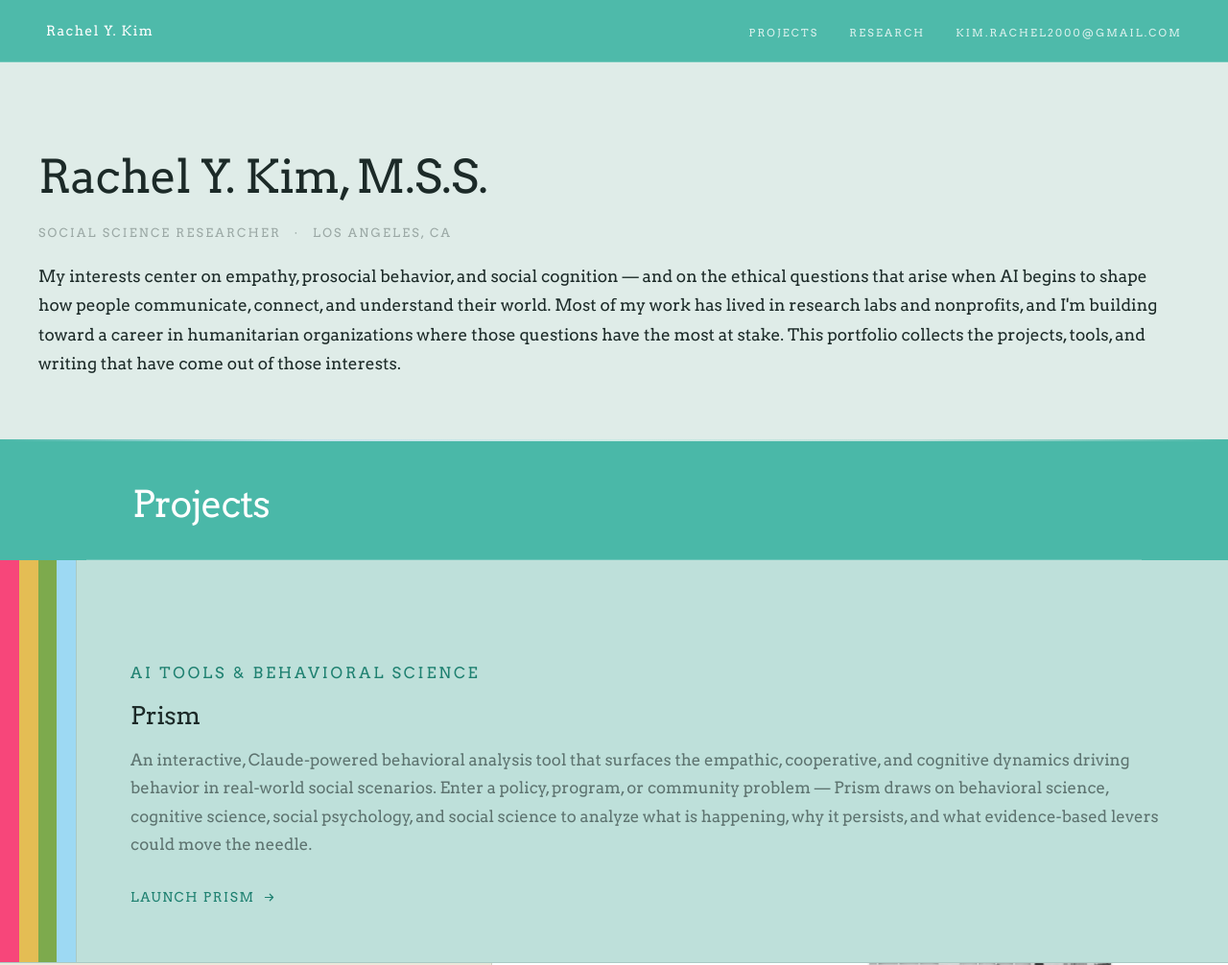
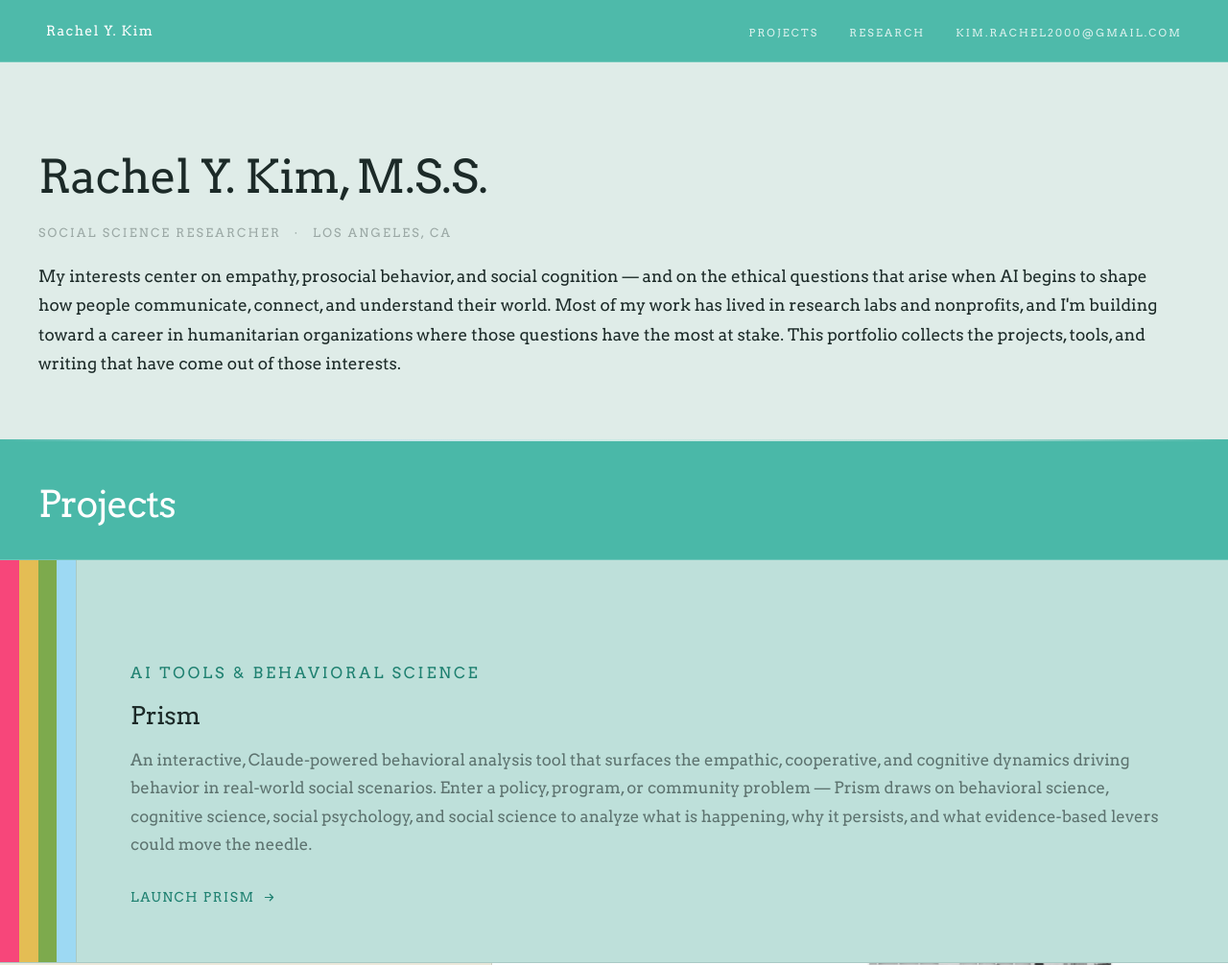
Before and after one commit to rachelyhkim-cog/rachelyhkim-cog.github.io, a plain HTML site: page index.html in a window 1280 px wide. Shown: the top 1006 px of the page at 96% size. Drawn offline with Linux system fonts and the light colour scheme.

Commit message:
Update index.html

```diff
--- a/index.html
+++ b/index.html
@@ -130,9 +130,7 @@
       letter-spacing: -0.03em;
       line-height: 0.9;
       color: var(--white);
-      padding: 3rem 3rem 2.5rem;
-      max-width: 1100px;
-      margin: 0 auto;
+      padding: 3rem 3rem 2.5rem 2.5rem;
       border-bottom: 1px solid var(--w20);
     }
 
```
